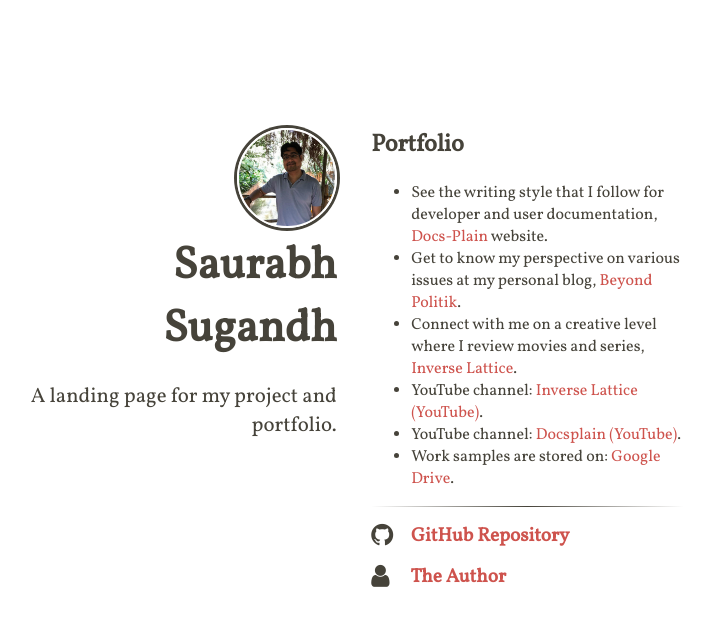
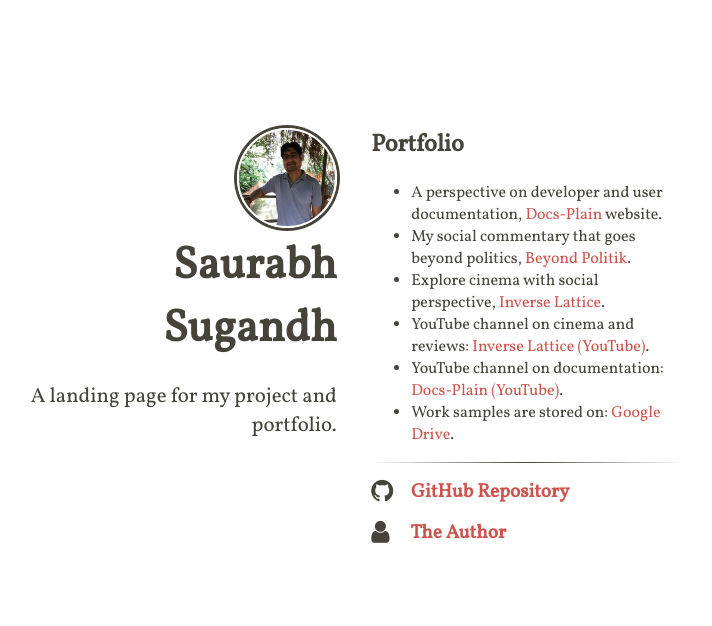
Before and after one commit to mrsauravs/home, a Jekyll site: the page built from index.html, in a window 1280 px wide. Shown: the top 626 px of the page, without its empty margins (296-1008 px from the left). Built offline with Jekyll 4.4.1, drawn with Linux system fonts in a browser that asks for light colours; nearby versions of some CDN libraries.

Commit message:
Update content.html

```diff
--- a/_includes/content.html
+++ b/_includes/content.html
@@ -1,10 +1,10 @@
 <h2>Portfolio</h2>
 <ul>
-  <li>See the writing style that I follow for developer and user documentation, <a href="https://inverselattice.gitbook.io/docs/">Docs-Plain</a> website.</li>
-  <li>Get to know my perspective on various issues at my personal blog, <a href="https://beyondpolitik.com/">Beyond Politik</a>.</li>
-  <li>Connect with me on a creative level where I review movies and series, <a href="https://inverselattice.com/">Inverse Lattice</a>.</li>
-  <li>YouTube channel: <a href="https://www.youtube.com/@inverselattice">Inverse Lattice (YouTube)</a>.</li>
-  <li>YouTube channel: <a href="https://www.youtube.com/@docs-plain">Docsplain (YouTube)</a>.</li>
+  <li>A perspective on developer and user documentation, <a href="https://inverselattice.gitbook.io/docs/">Docs-Plain</a> website.</li>
+  <li>My social commentary that goes beyond politics, <a href="https://beyondpolitik.com/">Beyond Politik</a>.</li>
+  <li>Explore cinema with social perspective, <a href="https://inverselattice.com/">Inverse Lattice</a>.</li>
+  <li>YouTube channel on cinema and reviews: <a href="https://www.youtube.com/@inverselattice">Inverse Lattice (YouTube)</a>.</li>
+  <li>YouTube channel on documentation: <a href="https://www.youtube.com/@docs-plain">Docs-Plain (YouTube)</a>.</li>
   <li>Work samples are stored on: <a href="https://drive.google.com/drive/folders/1LPmVniUrgkzWhahT20rkUCjjPG7Z7bvz?usp=sharing"> Google Drive</a>.</li>
 </ul>
 
```
